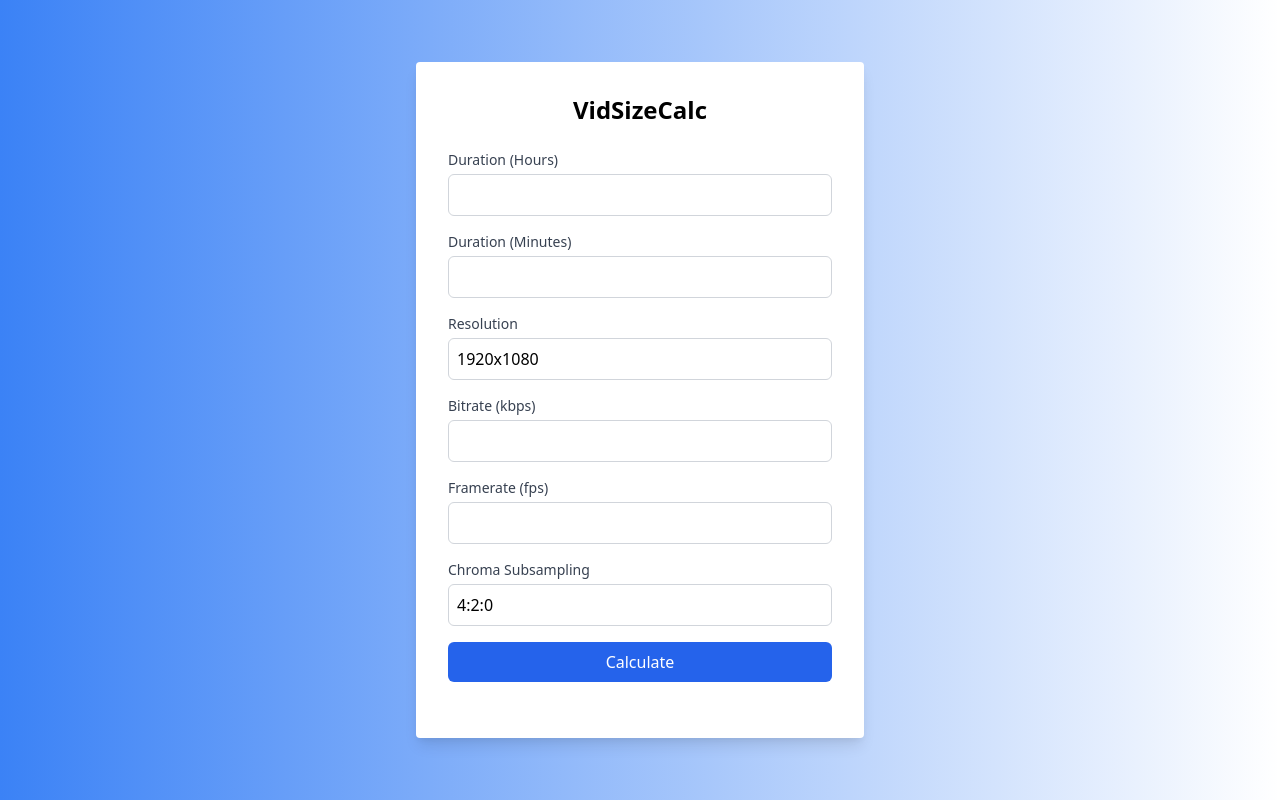
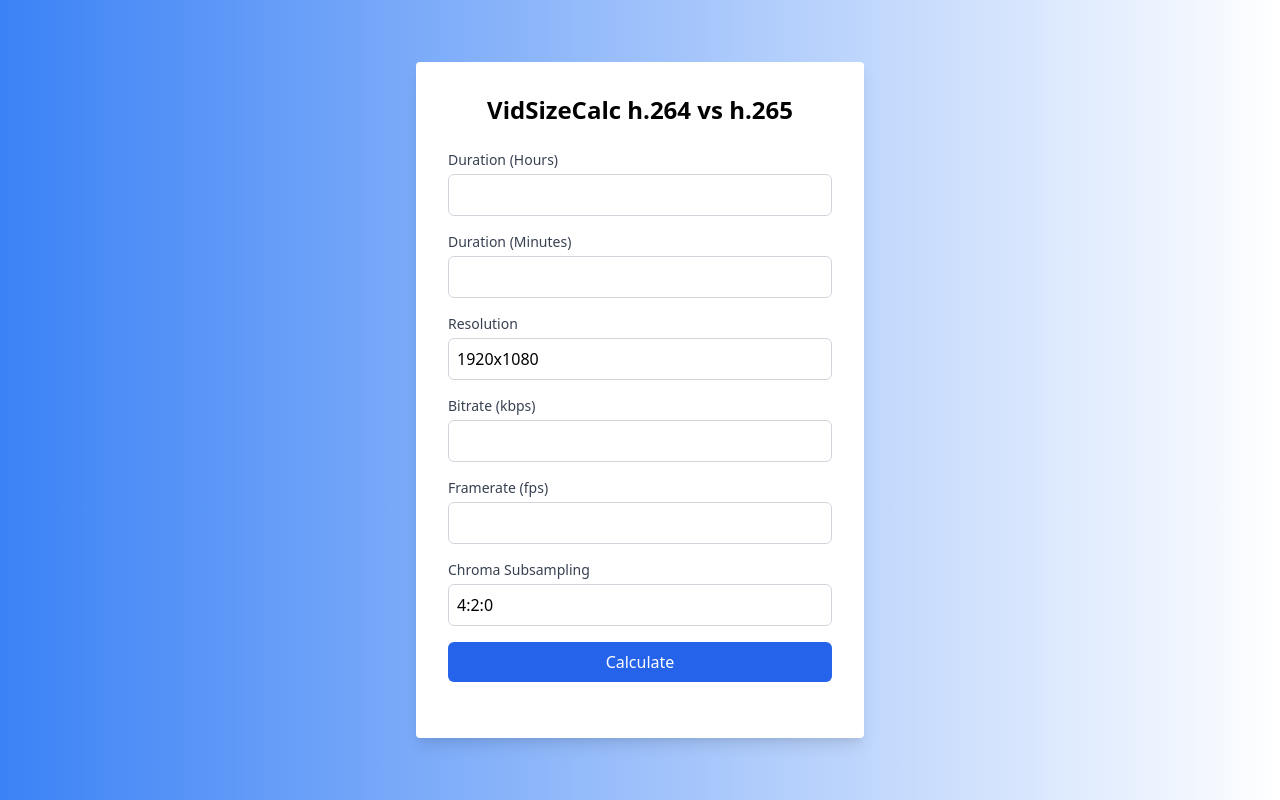
Before and after one commit to Mohit940m/VidSizeCalc, a plain HTML site: page index.html in a window 1280 px wide. Drawn offline with nearby package versions, Linux system fonts and the light colour scheme.

Commit message:
Update index.html

```diff
--- a/index.html
+++ b/index.html
@@ -8,7 +8,7 @@
 </head>
 <body class="bg-gradient-to-r from-blue-500 to-sky-500 min-h-screen flex items-center justify-center">
     <div class="bg-white p-8 rounded shadow-lg max-w-md w-full">
-        <h1 class="text-2xl font-bold mb-6 text-center">VidSizeCalc</h1>
+        <h1 class="text-2xl font-bold mb-6 text-center">VidSizeCalc h.264 vs h.265</h1>
         <form id="calcForm" class="space-y-4">
             <div>
                 <label for="durationHours" class="block text-sm font-medium text-gray-700">Duration (Hours)</label>
```
